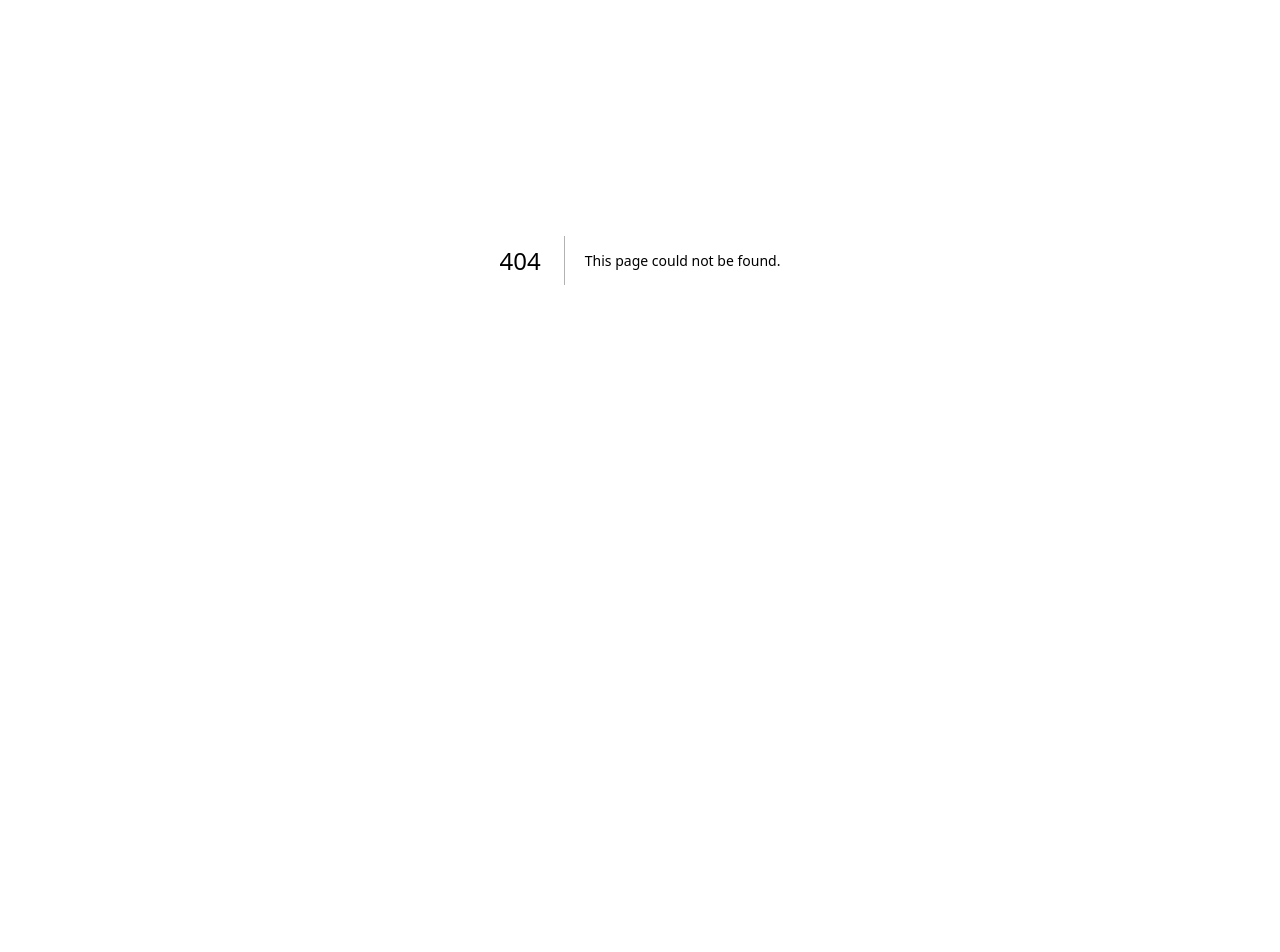
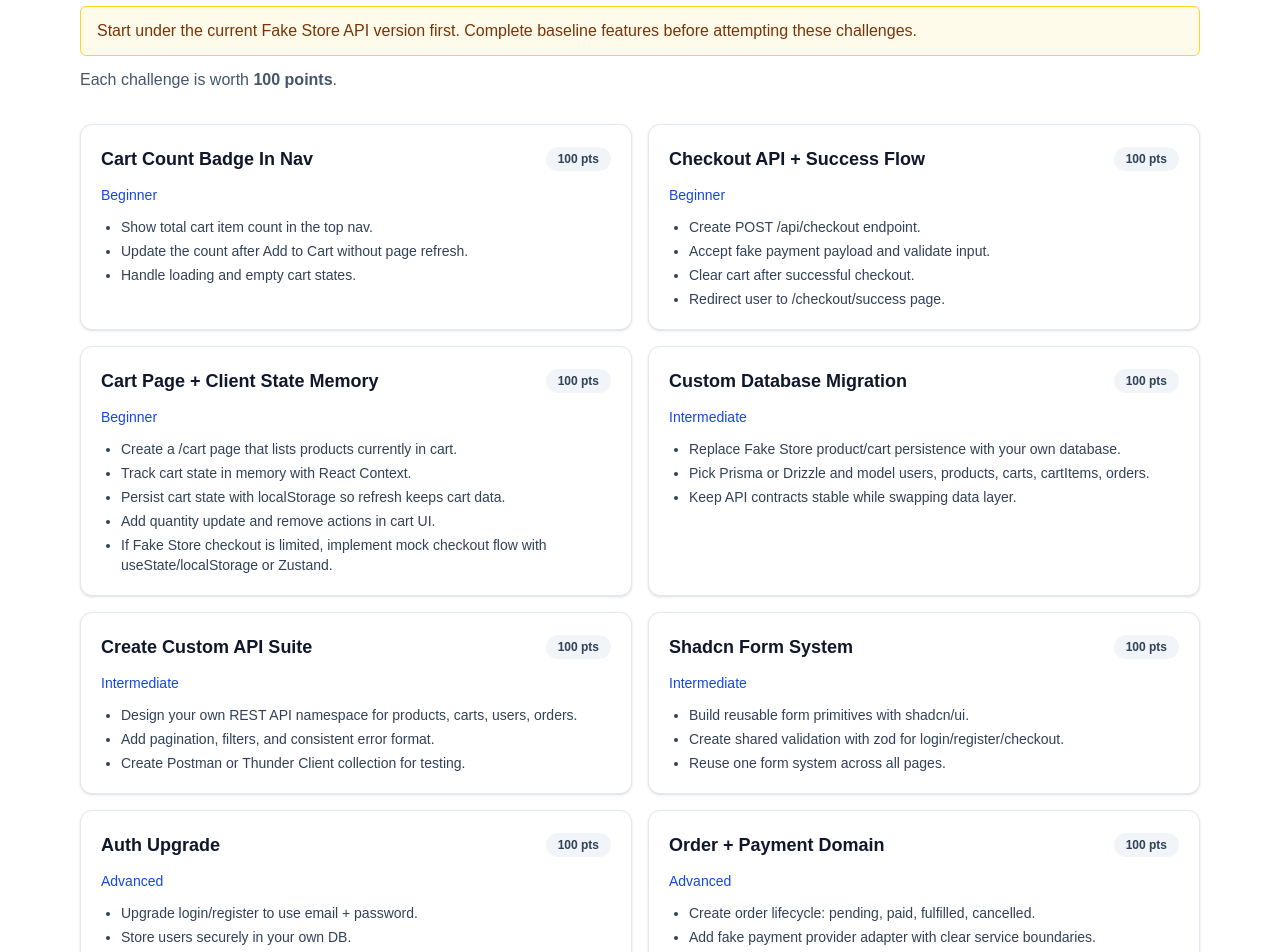
Before and after one commit to britelink/Fakestore, a Next.js app: page /challenges in a window 1280 px wide. Before the commit this address had no page. Shown: the part 140-1092 px from the top of the page. Before the commit the page ends 800 px from the top, so only its background shows below. Built offline with nearby package versions, Linux system fonts and the light colour scheme.

Commit message:
Add Challenges link to Home and AppNav components for improved navigation

```diff
--- /dev/null
+++ b/app/challanges/page.tsx
@@ -0,0 +1,5 @@
+import { redirect } from "next/navigation";
+
+export default function ChallangesAliasPage() {
+  redirect("/challenges");
+}
--- /dev/null
+++ b/app/challenges/page.tsx
@@ -0,0 +1,135 @@
+import AppNav from "@/app/components/AppNav";
+
+const challenges = [
+  {
+    title: "Cart Count Badge In Nav",
+    points: 100,
+    level: "Beginner",
+    tasks: [
+      "Show total cart item count in the top nav.",
+      "Update the count after Add to Cart without page refresh.",
+      "Handle loading and empty cart states.",
+    ],
+  },
+  {
+    title: "Checkout API + Success Flow",
+    points: 100,
+    level: "Beginner",
+    tasks: [
+      "Create POST /api/checkout endpoint.",
+      "Accept fake payment payload and validate input.",
+      "Clear cart after successful checkout.",
+      "Redirect user to /checkout/success page.",
+    ],
+  },
+  {
+    title: "Cart Page + Client State Memory",
+    points: 100,
+    level: "Beginner",
+    tasks: [
+      "Create a /cart page that lists products currently in cart.",
+      "Track cart state in memory with React Context.",
+      "Persist cart state with localStorage so refresh keeps cart data.",
+      "Add quantity update and remove actions in cart UI.",
+      "If Fake Store checkout is limited, implement mock checkout flow with useState/localStorage or Zustand.",
+    ],
+  },
+  {
+    title: "Custom Database Migration",
+    points: 100,
+    level: "Intermediate",
+    tasks: [
+      "Replace Fake Store product/cart persistence with your own database.",
+      "Pick Prisma or Drizzle and model users, products, carts, cartItems, orders.",
+      "Keep API contracts stable while swapping data layer.",
+    ],
+  },
+  {
+    title: "Create Custom API Suite",
+    points: 100,
+    level: "Intermediate",
+    tasks: [
+      "Design your own REST API namespace for products, carts, users, orders.",
+      "Add pagination, filters, and consistent error format.",
+      "Create Postman or Thunder Client collection for testing.",
+    ],
+  },
+  {
+    title: "Shadcn Form System",
+    points: 100,
+    level: "Intermediate",
+    tasks: [
+      "Build reusable form primitives with shadcn/ui.",
+      "Create shared validation with zod for login/register/checkout.",
+      "Reuse one form system across all pages.",
+    ],
+  },
+  {
+    title: "Auth Upgrade",
+    points: 100,
+    level: "Advanced",
+    tasks: [
+      "Upgrade login/register to use email + password.",
+      "Store users securely in your own DB.",
+      "Add password hashing and stronger session strategy.",
+    ],
+  },
+  {
+    title: "Order + Payment Domain",
+    points: 100,
+    level: "Advanced",
+    tasks: [
+      "Create order lifecycle: pending, paid, fulfilled, cancelled.",
+      "Add fake payment provider adapter with clear service boundaries.",
+      "Persist order snapshots and line items.",
+    ],
+  },
+  {
+    title: "Email Notifications",
+    points: 100,
+    level: "Advanced",
+    tasks: [
+      "Integrate Nodemailer for transactional emails.",
+      "Send order confirmation email after checkout.",
+      "Send welcome email after registration.",
+    ],
+  },
+];
+
+export default function ChallengesPage() {
+  return (
+    <main className="mx-auto min-h-screen w-full max-w-6xl px-4 py-10">
+      <AppNav />
+      <h1 className="text-3xl font-bold text-slate-900">BriteStore Challenges</h1>
+      <p className="mt-3 rounded-md border border-amber-300 bg-amber-50 px-4 py-3 text-amber-900">
+        Start under the current Fake Store API version first. Complete baseline features before
+        attempting these challenges.
+      </p>
+      <p className="mt-3 text-slate-600">
+        Each challenge is worth <span className="font-semibold">100 points</span>.
+      </p>
+
+      <section className="mt-8 grid gap-4 md:grid-cols-2">
+        {challenges.map((challenge) => (
+          <article
+            key={challenge.title}
+            className="rounded-xl border border-slate-200 bg-white p-5 shadow-sm"
+          >
+            <div className="mb-3 flex items-center justify-between gap-2">
+              <h2 className="text-lg font-semibold text-slate-900">{challenge.title}</h2>
+              <span className="rounded-full bg-slate-100 px-3 py-1 text-xs font-semibold text-slate-700">
+                {challenge.points} pts
+              </span>
+            </div>
+            <p className="mb-3 text-sm font-medium text-blue-700">{challenge.level}</p>
+            <ul className="list-disc space-y-1 pl-5 text-sm text-slate-700">
+              {challenge.tasks.map((task) => (
+                <li key={task}>{task}</li>
+              ))}
+            </ul>
+          </article>
+        ))}
+      </section>
+    </main>
+  );
+}
--- a/app/components/AppNav.tsx
+++ b/app/components/AppNav.tsx
@@ -18,6 +18,9 @@ export default function AppNav() {
       <Link href="/api-lab" className="rounded-md border border-slate-300 bg-white px-3 py-1.5 text-sm text-slate-700 hover:bg-slate-100">
         API Lab
       </Link>
+      <Link href="/challenges" className="rounded-md border border-slate-300 bg-white px-3 py-1.5 text-sm text-slate-700 hover:bg-slate-100">
+        Challenges
+      </Link>
     </nav>
   );
 }
--- a/app/page.tsx
+++ b/app/page.tsx
@@ -42,6 +42,12 @@ export default function Home() {
           >
             API Lab
           </Link>
+          <Link
+            href="/challenges"
+            className="rounded-md border border-slate-300 bg-white px-5 py-2.5 font-medium text-slate-700 transition hover:bg-slate-100"
+          >
+            Challenges
+          </Link>
         </div>
       </div>
     </main>
```
